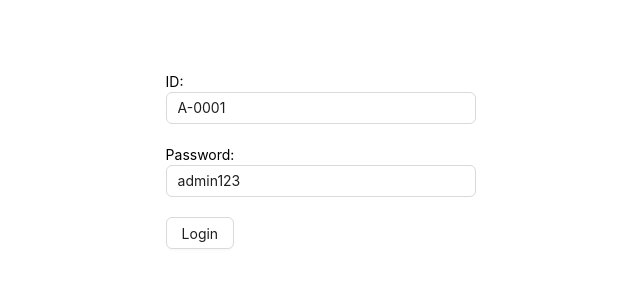
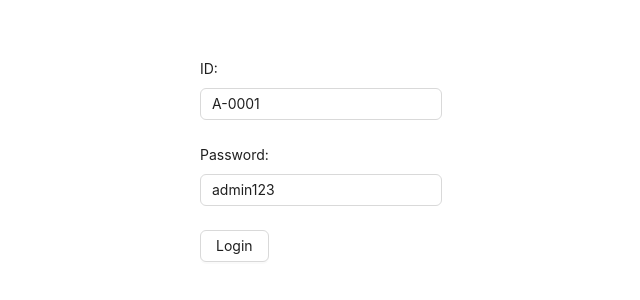
Before and after one commit to abdurrahmanrahat/ph-university, a React (Vite) app: page /login in a window 1280 px wide. Shown: the part 240-540 px from the top of the page, without its empty margins (319-959 px from the left). Built offline with nearby package versions, Linux system fonts and the light colour scheme.

Commit message:
form handle from antd

```diff
--- a/src/components/form/PHForm.tsx
+++ b/src/components/form/PHForm.tsx
@@ -1,3 +1,4 @@
+import { Form } from "antd";
 import { ReactNode } from "react";
 import {
   FieldValues,
@@ -26,7 +27,9 @@
 
   return (
     <FormProvider {...methods}>
-      <form onSubmit={methods.handleSubmit(onSubmit)}>{children}</form>
+      <Form layout="vertical" onFinish={methods.handleSubmit(onSubmit)}>
+        {children}
+      </Form>
     </FormProvider>
   );
 };
--- a/src/components/form/PHInput.tsx
+++ b/src/components/form/PHInput.tsx
@@ -1,4 +1,4 @@
-import { Input } from "antd";
+import { Form, Input } from "antd";
 import { Controller } from "react-hook-form";
 
 type TInputProps = { type: string; name: string; label?: string };
@@ -6,10 +6,13 @@
 const PHInput = ({ type, name, label }: TInputProps) => {
   return (
     <div style={{ marginBottom: "20px" }}>
-      {label ? label : null}
       <Controller
         name={name}
-        render={({ field }) => <Input {...field} type={type} id={name} />}
+        render={({ field }) => (
+          <Form.Item label={label}>
+            <Input {...field} type={type} id={name} />
+          </Form.Item>
+        )}
       />
     </div>
   );
--- a/src/pages/admin/academicManagement/CreateAcademicSemester.tsx
+++ b/src/pages/admin/academicManagement/CreateAcademicSemester.tsx
@@ -1,4 +1,4 @@
-import { Button } from "antd";
+import { Button, Col, Flex } from "antd";
 import { FieldValues, SubmitHandler } from "react-hook-form";
 import PHForm from "../../../components/form/PHForm";
 import PHInput from "../../../components/form/PHInput";
@@ -9,10 +9,15 @@
   };
 
   return (
-    <PHForm onSubmit={onSubmit}>
-      <PHInput type="text" name="name" />
-      <Button htmlType="submit"></Button>
-    </PHForm>
+    <Flex justify="center" align="center">
+      <Col span={6}>
+        <PHForm onSubmit={onSubmit}>
+          <PHInput type="text" name="name" label="Name:" />
+          <PHInput type="text" name="year" label="Year:" />
+          <Button htmlType="submit">Submit</Button>
+        </PHForm>
+      </Col>
+    </Flex>
   );
 };
 
```
Also changed, not shown: src/components/form/PHSeclect.tsx (added).
